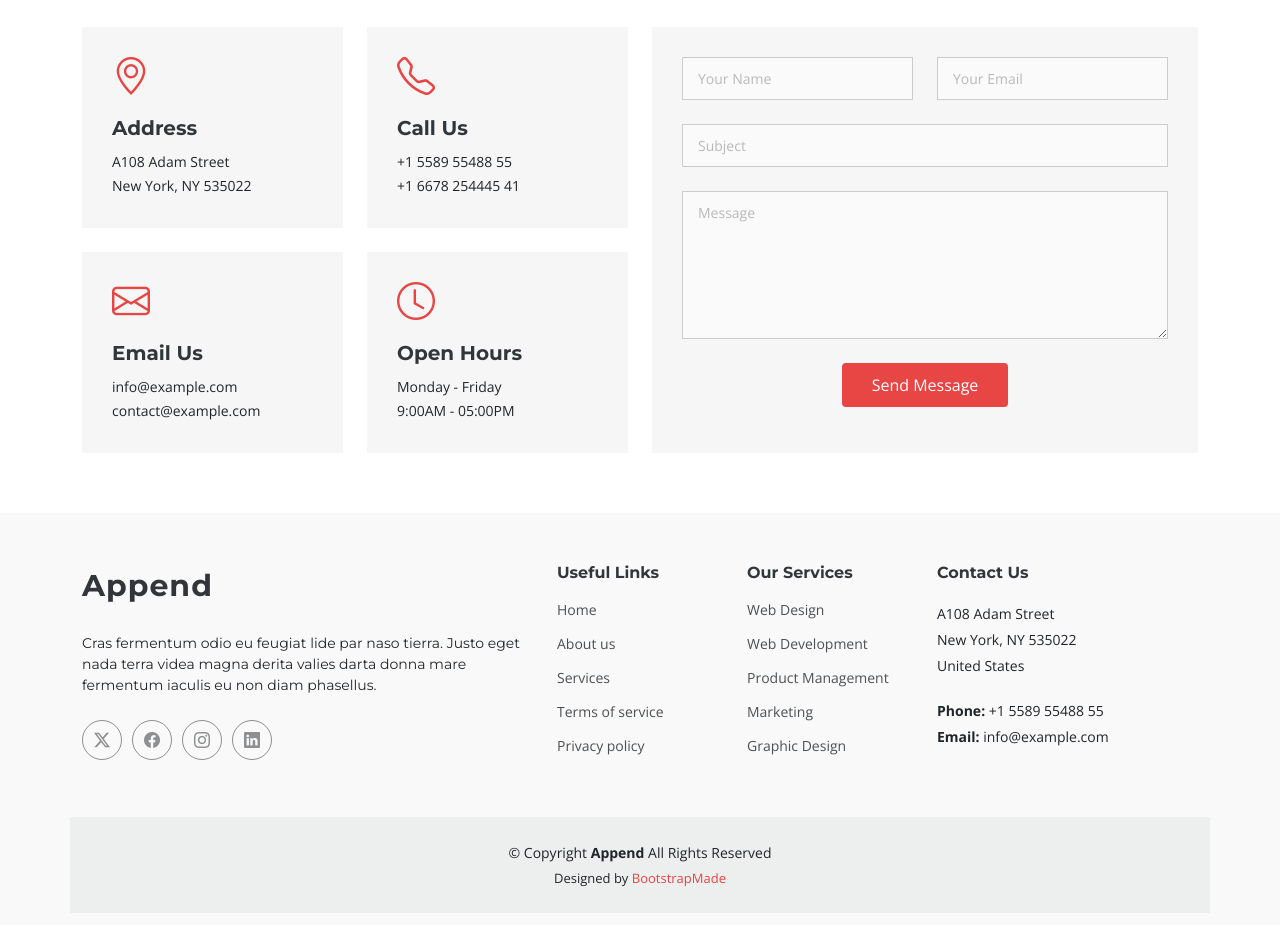
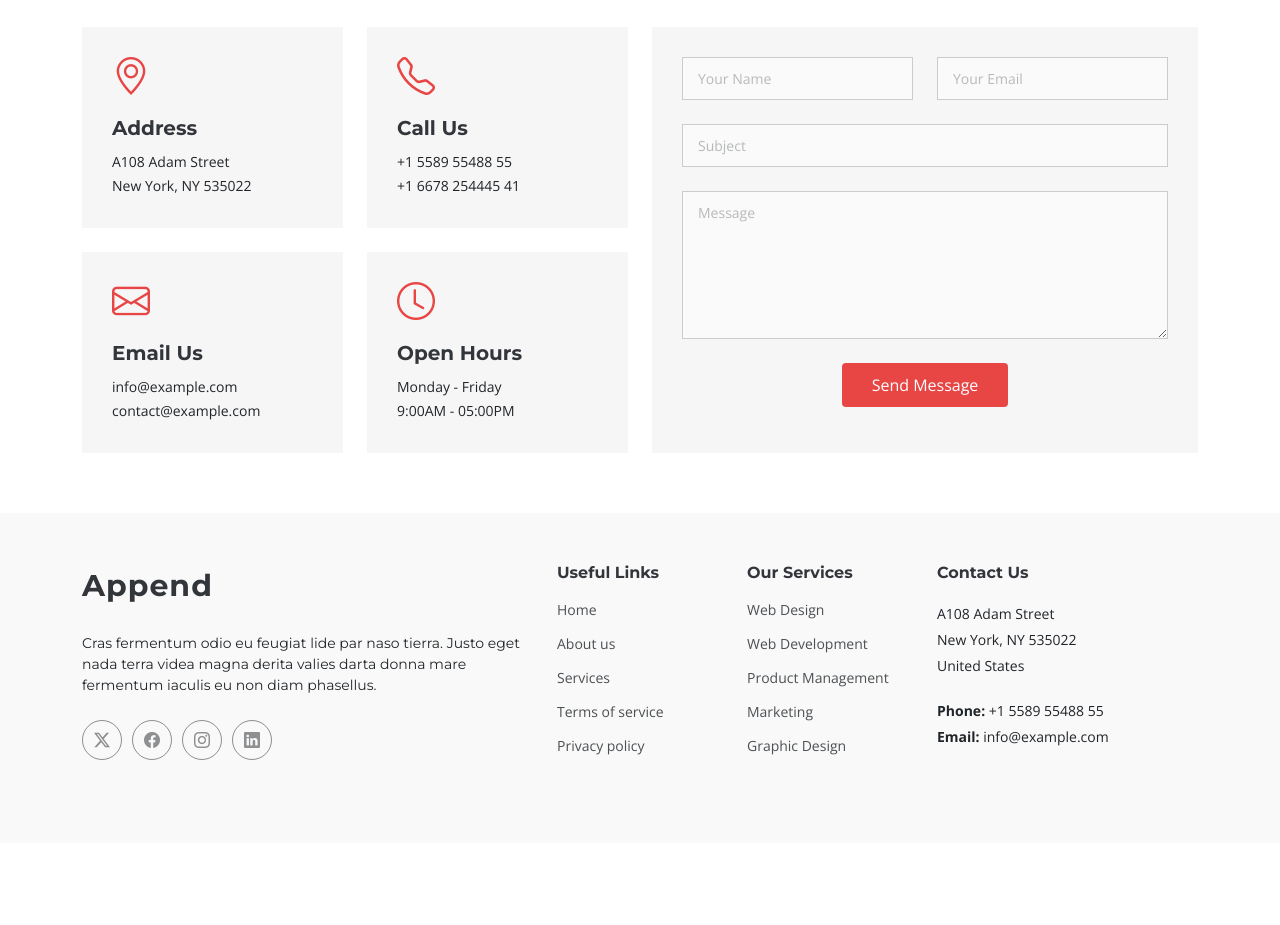
Before and after one commit to kevinjincora/Append, a plain HTML site: page index.html in a window 1280 px wide. Shown: the part 9728-10653 px from the top of the page. After the commit the page ends 10571 px from the top, so only its background shows below. Drawn offline with nearby package versions, Linux system fonts and the light colour scheme.

Commit message:
copyright removed

```diff
--- a/index.html
+++ b/index.html
@@ -1166,16 +1166,7 @@
       </div>
     </div>
 
-    <div class="container copyright text-center mt-4">
-      <p>© <span>Copyright</span> <strong class="sitename">Append</strong> <span>All Rights Reserved</span></p>
-      <div class="credits">
-        <!-- All the links in the footer should remain intact. -->
-        <!-- You can delete the links only if you've purchased the pro version. -->
-        <!-- Licensing information: https://bootstrapmade.com/license/ -->
-        <!-- Purchase the pro version with working PHP/AJAX contact form: [buy-url] -->
-        Designed by <a href="https://bootstrapmade.com/">BootstrapMade</a>
-      </div>
-    </div>
+
 
   </footer>
 
```
Also changed, not shown: blog.html (+1 -1 lines).
